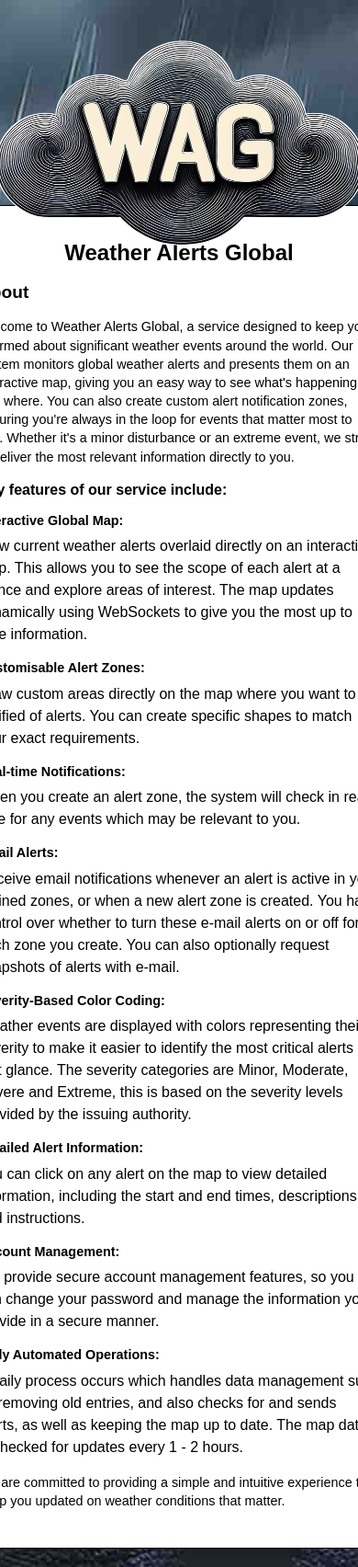
After one commit to DeepearthDigital/weatheralertsglobal, a Flask app: page /about in a window 390 px wide; the page is wider, and only the part inside the window is pictured. The commit adds this page. Shown: that part at 92% size. Run offline with Flask 3, Linux system fonts and the light colour scheme; some libraries are stand-ins or nearby versions; some web fonts are replaced.

Commit message:
Refactor templates and styles for improved layout consistency
Unified layout structure across all templates using a "page-container" format for better alignment and branding consistency. Introduced a new "About" page along with corresponding route and template. Updated styles for responsiveness and refined logo positioning.

```diff
--- a/main.py
+++ b/main.py
@@ -468,6 +468,9 @@ def change_password():
 
     return render_template('change_password.html')
 
+@app.route('/about')
+def about():
+   return render_template('about.html')
 
 @app.route("/logout")
 @login_required
--- a/static/styles.css
+++ b/static/styles.css
@@ -30,14 +30,7 @@
 #loading-screen.hidden, #loading-message.hidden {
   display: none;
 }
-.wag-logo {
-  position: absolute;
-  top: -150px; /* Adjust as needed based on the logo size and desired position */
-  left: 50%;
-  transform: translateX(-50%);
-  width: 600px;
-  height: 81px;
-}
+
 .form-group {
   display: flex;
   align-items: center;
@@ -102,11 +95,44 @@ a:hover {
   border-radius: 10px;
   box-shadow: 2px 2px 10px rgba(0, 0, 0, 0.25);
 }
-.container {
-  position: relative; /* Needed for absolute positioning of the image */
-  display: flex; /* Added to center both the logo and login box horizontally */
-  flex-direction: column; /* Stack logo above login form */
-  align-items: center; /* Center horizontally */
+.container.top {
+  display: flex; /* Center items within this container*/
+  justify-content: center;
+  align-items: center;
+  min-height: 200px;
+}
+.container.bottom {
+  padding: 20px;
+}
+.page-container {
+  display: flex;
+  flex-direction: column;
+}
+.wag-logo {
+  width: 500px;
+  height: 313px;
+	  margin-bottom: -110px; /* Offset to move the logo upwards */
+	  z-index: 1; /* Ensure overlay is above the image but below the map tiles*/
+}
+
+.wag-logo img {
+    max-width: 100%;
+    max-height: 100%;
+}
+.wag-logo.menu {
+  width: 250px;
+  height: 156px;
+    margin-bottom: -15px; /* remove any negative margin*/
+    z-index: auto;
+		  margin-top: -20px; /* Offset to move the logo upwards */
+
+}
+@media (max-width: 768px) {
+  .wag-logo .wag-logo.menu {
+  width: 350px;
+  height: 219px;
+	  	  margin-bottom: -140px; /* Offset to move the logo upwards */
+  }
 }
 #top-right-panel {
   position: absolute;
@@ -139,7 +165,7 @@ a:hover {
   padding: 8px;
   font-size: 0.9em;
 }
-#app-title {}
+
 #severity-key {
   border-collapse: collapse; /* Improves table appearance */
   text-align: centre;
@@ -156,7 +182,7 @@ a:hover {
   width: auto;
   min-width: 500px;
   max-width: 500px;
-  max-height: 600px; /* Adjust this value as needed */
+  max-height: 800px; /* Adjust this value as needed */
   background-color: #fff;
   border: 15px solid #898989;
   padding: 15px;
@@ -253,7 +279,7 @@ a:hover {
   margin-bottom: 10px; /* Adjust as needed */
 }
 h1 {
-  font-size: 1.5em; /* Size of the heading (em is relative to parent font size) */
+  font-size: 2.5em; /* Size of the heading (em is relative to parent font size) */
   font-weight: bold; /* Font weight (bold, normal, etc.) */
   text-align: center; /* Alignment of the text */
   margin-bottom: 0.5em; /* Spacing below the heading */
@@ -433,3 +459,14 @@ h4 {
   margin-top: 10px;
   margin-bottom: 10px;
 }
+.login-welcome {
+    align-items: center;
+
+}
+#app-title {
+
+	    align-items: center;
+	flex-direction: column;
+	display: flex;
+
+}
--- /dev/null
+++ b/templates/about.html
@@ -0,0 +1,108 @@
+<head>
+<meta charset="UTF-8">
+<meta name="viewport" content="width=device-width, initial-scale=1.0">
+<title>Welcome to Weather Alerts Global</title>
+<link rel="stylesheet" href="https://stackpath.bootstrapcdn.com/bootstrap/4.5.2/css/bootstrap.min.css">
+<link rel="stylesheet" href="../static/styles.css">
+<style>
+body {
+    background-image: url(../static/images/storm-small-town.jpg); /* Your image path */
+    background-size: cover; /* Cover the entire viewport */
+    background-position: center; /* Center the image */
+    background-repeat: no-repeat; /* Prevent image repetition */
+    background-color: #f0f0f0; /* Light grey */
+    display: flex; /* Enable flexbox on the body */
+    justify-content: center; /* Center horizontally */
+    align-items: center; /* Center vertically */
+    min-height: 100vh; /* Ensure body takes up full viewport height */
+}
+</style>
+</head>
+<body>
+	  <main>
+<div class="page-container">
+
+  <div class="container top">
+    <div class="wag-logo">
+      <a href="{{ url_for('index') }}">
+        <img src="../static/images/WAG-brand.png" alt="Weather Alerts Global">
+      </a>
+    </div>
+  </div>
+  <div class="container bottom">
+    <div id="login">
+      {% extends "main.html" %}
+      {% block content %}
+      <h1>Weather Alerts Global</h1>
+      <h2>About</h2>
+      <p>
+        Welcome to Weather Alerts Global, a service designed to keep you informed
+        about significant weather events around the world. Our system monitors
+        global weather alerts and presents them on an interactive map, giving
+        you an easy way to see what's happening and where. You can also create
+        custom alert notification zones, ensuring you're always in the loop for
+        events that matter most to you. Whether it's a minor disturbance or an
+        extreme event, we strive to deliver the most relevant information
+        directly to you.
+      </p>
+      <p>
+        <h3>Key features of our service include:</h3>
+      </p>
+      <p>
+        <h4>Interactive Global Map:</h4>
+        View current weather alerts overlaid directly on an interactive map.
+        This allows you to see the scope of each alert at a glance and explore
+        areas of interest. The map updates dynamically using WebSockets to give
+        you the most up to date information.
+      </p>
+      <p>
+        <h4>Customisable Alert Zones:</h4>
+        Draw custom areas directly on the map where you want to be notified of
+        alerts. You can create specific shapes to match your exact requirements.
+      </p>
+      <p>
+        <h4>Real-time Notifications:</h4>
+        When you create an alert zone, the system will check in real time for any
+        events which may be relevant to you.
+      </p>
+      <p>
+        <h4>Email Alerts:</h4>
+        Receive email notifications whenever an alert is active in your defined
+        zones, or when a new alert zone is created. You have control over
+        whether to turn these e-mail alerts on or off for each zone you create.
+        You can also optionally request snapshots of alerts with e-mail.
+      </p>
+      <p>
+        <h4>Severity-Based Color Coding:</h4>
+        Weather events are displayed with colors representing their severity to
+        make it easier to identify the most critical alerts at first glance.
+        The severity categories are Minor, Moderate, Severe and Extreme, this
+        is based on the severity levels provided by the issuing authority.
+      </p>
+      <p>
+        <h4>Detailed Alert Information:</h4>
+        You can click on any alert on the map to view detailed information,
+        including the start and end times, descriptions, and instructions.
+      </p>
+      <p>
+        <h4>Account Management:</h4>
+        We provide secure account management features, so you can change your
+        password and manage the information you provide in a secure manner.
+      </p>
+      <p>
+        <h4>Daily Automated Operations:</h4>
+        A daily process occurs which handles data management such as removing old
+        entries, and also checks for and sends alerts, as well as keeping the
+        map up to date. The map data is checked for updates every 1 - 2 hours.
+      </p>
+      <p>
+        We are committed to providing a simple and intuitive experience to keep
+        you updated on weather conditions that matter.
+      </p>
+      {% endblock %}
+    </div>
+  </div>
+</div>
+  </main>
+</body>
+</html>
```
Also changed, not shown: templates/change_password.html (+13 -2 lines), templates/forgot.html (+11 -3 lines), templates/index.html (+7 -1 lines), templates/login.html (+11 -4 lines), templates/register.html (+12 -3 lines), templates/reset_with_token.html (+11 -4 lines), static/images/WAG-brand.png, static/images/storm-small-town.jpg (added).
